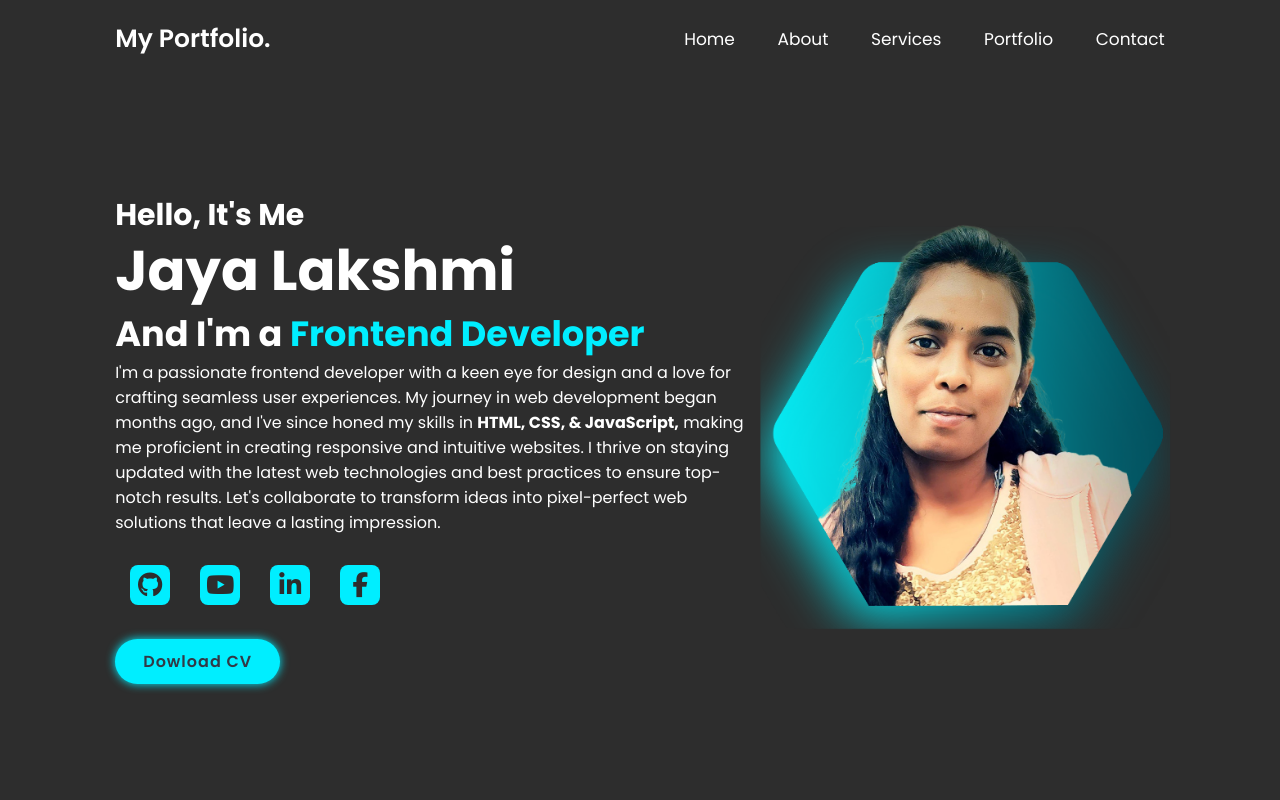
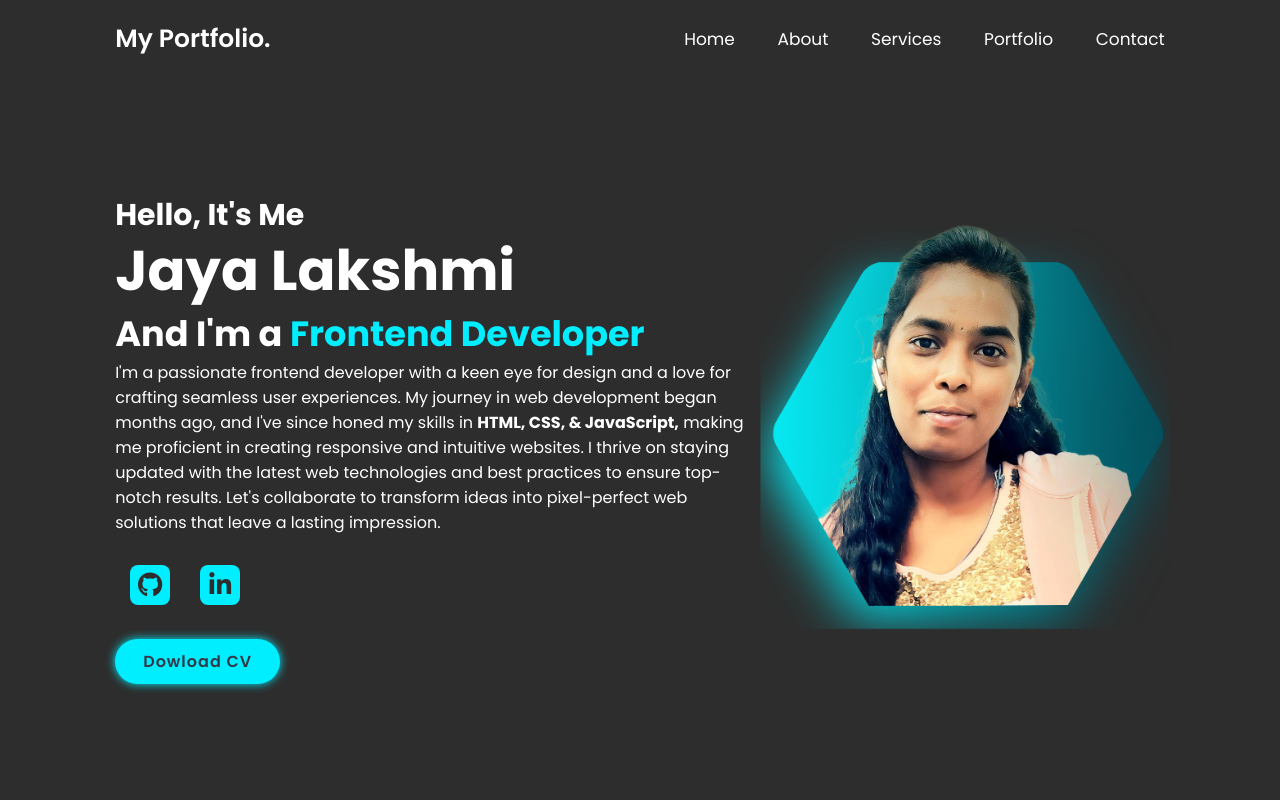
Before and after one commit to jayalakshmi-vadde/jayalakshmi-vadde.github.io, a plain HTML site: page index.html in a window 1280 px wide. Shown: the top 800 px of the page. Drawn offline with nearby package versions, Linux system fonts and the light colour scheme.

Commit message:
Update index.html

```diff
--- a/index.html
+++ b/index.html
@@ -9,7 +9,6 @@
     <link rel="stylesheet" href="style.css">
     <script src="https://kit.fontawesome.com/8dd9f82cf5.js" crossorigin="anonymous"></script>
 
-    <!--Refer for Qurey: https://youtu.be/idW1DeWZhHA?si=BM16Ew9t2430nOiK -->
 
 </head>
 <body>
@@ -36,12 +35,10 @@
                 <a href=""></a>
             </p>
         <div class="social-media">
-            <a href="https://github.com/maxmin-mohan" target="_blank"><i class="fa-brands fa-github fa-2xl"></i></a>
-            <a href="https://www.youtube.com/@MaxminProductions/" target="_blank"><i class="fa-brands fa-youtube fa-2xl"></i></a>
-            <a href="#" target="_blank"><i class="fa-brands fa-linkedin-in fa-2xl"></i></a>
-            <a href="#" target="_blank"><i class="fa-brands fa-facebook-f fa-2xl"></i></a>
+            <a href="https://github.com/jayalakshmi-vadde" target="_blank"><i class="fa-brands fa-github fa-2xl"></i></a>
+            <a href="https://www.linkedin.com/in/jayalakshmi-vadde-335161284" target="_blank"><i class="fa-brands fa-linkedin-in fa-2xl"></i></a>
         </div>
-        <br><a href="#" class="btn">Dowload CV</a>
+        <br><a href="https://drive.google.com/file/d/1jnKWN-ztbmFZaThaU9F8ORoNBBfy_VBr/view?usp=sharing" class="btn">Dowload CV</a>
         </div>
         <div class="home-img">
             <img src="images/home-img.png">
```
